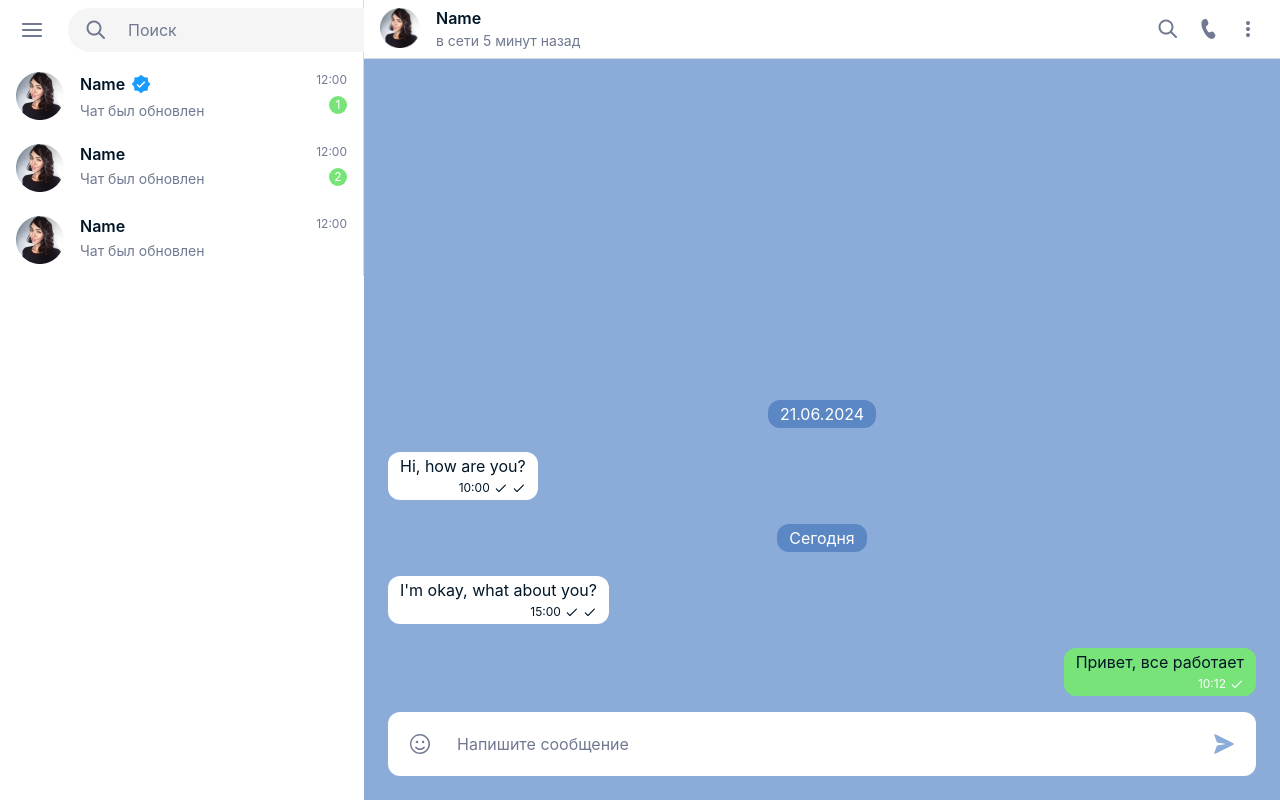
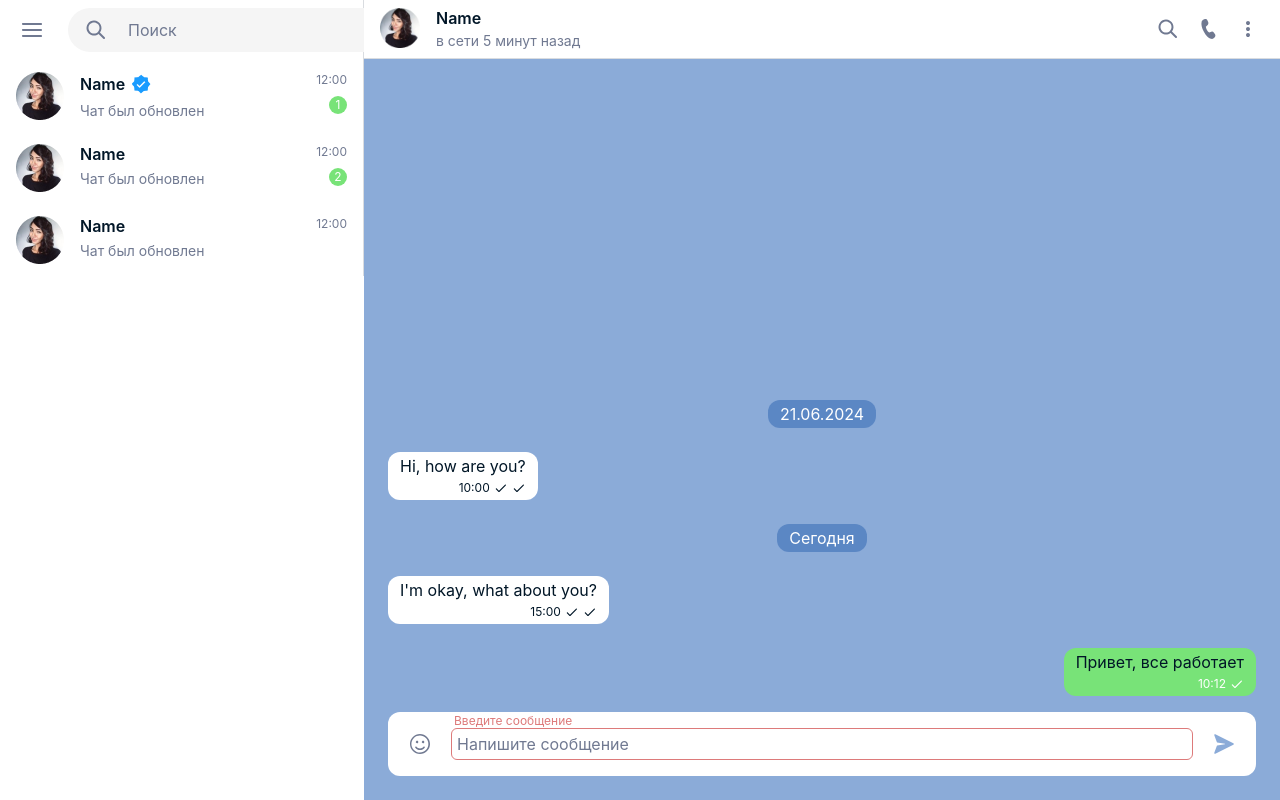
Before and after one commit to UchVuch/pact_chats, a Vue app: page /chat/1 in a window 1280 px wide. Both pictures are taken after a click on the button 1224 px from the left and 744 px from the top of the page. Built offline with nearby package versions, Linux system fonts and the light colour scheme.

Commit message:
feat: added send message and chat max height

```diff
--- a/src/assets/styles/variables.scss
+++ b/src/assets/styles/variables.scss
@@ -5,6 +5,7 @@ $navy-grey: #707991;
 $light-grey: #F5F5F5;
 $white: #ffffff;
 $black: #000000;
+$error: #dd7a7a;
 
 $main-text: $rich-black;
 $secondary-text: $navy-grey;
--- a/src/components/Messages/MessagesList.vue
+++ b/src/components/Messages/MessagesList.vue
@@ -1,50 +1,47 @@
 <script setup>
-import MessagesItem from './MessagesItem.vue';
+import { onUpdated, ref } from 'vue'
+import MessagesItem from './MessagesItem.vue'
 
-const messages = [
-  {
-    id: 1,
-    text: 'Hi, how are you?',
-    time: '10:00',
-    date: 1719007200,
-    status: true,
-    me: false
-  },
-  {
-    id: 2,
-    text: `I'm okay, what about you?`,
-    time: '15:00',
-    date: 1719110800,
-    status: true,
-    me: false
-  },
-  {
-    id: 3,
-    text: 'Привет, все работает',
-    time: '10:12',
-    date: 1719200800,
-    status: false,
-    me: true
+defineProps({
+  messages: {
+    type: Array,
+    required: true
   }
-]
+})
 
 const currentDate = Math.floor(new Date().getTime() / 1000)
 const formatDateRu = (date) => new Date(date * 1000).toLocaleDateString('ru-RU')
+const getDay = (date) => formatDateRu(date).slice(0,2)
+const getDayFromMessage = (message) => formatDateRu(message.date).slice(0,2)
+
+const chat = ref(null)
+const scrollToBottomMessagesList = () => {
+  setTimeout( () => chat.value.scrollTop = chat.value.scrollHeight, 10 )
+}
+onUpdated(() => {
+  scrollToBottomMessagesList()
+})
 </script>
 
 <template>
   <div class="messages">
+    <div class="messages__inner" ref="chat">
       <div v-if="messages.length" class="messages__list">
-      <template v-for="message in messages">
-        <div v-if="formatDateRu(message.date).slice(0,2) === formatDateRu(currentDate).slice(0, 2)" class="messages__chip">
+        <template v-for="(message, index) in messages">
+          <div v-if="index < 1" class="messages__chip">
+            {{ formatDateRu(message.date) }}
+          </div>
+          <template v-else-if="getDay(message.date) !== getDayFromMessage(messages[index - 1])">
+            <div v-if="getDay(message.date) === getDay(currentDate)" class="messages__chip">
               Сегодня
             </div>
-        <div v-if="Number(formatDateRu(currentDate).slice(0, 2) - formatDateRu(message.date).slice(0,2)) === 1" class="messages__chip">
+            <div v-if="Number(getDay(currentDate) - getDay(message.date)) === 1" class="messages__chip">
               Вчера
             </div>
-        <div v-if="Number(formatDateRu(currentDate).slice(0, 2) - formatDateRu(message.date).slice(0,2)) > 1" class="messages__chip">
+            <div v-if="Number(getDay(currentDate) - getDay(message.date)) > 1" class="messages__chip">
               {{ formatDateRu(message.date) }}
             </div>
+          </template>
           <MessagesItem
             :text="message.text"
             :time="message.time"
@@ -59,10 +56,16 @@ const formatDateRu = (date) => new Date(date * 1000).toLocaleDateString('ru-RU')
         </div>
       </div>
     </div>
+  </div>
 </template>
 
 <style lang="scss" scoped>
 .messages {
+  &__inner {
+    max-height: 750px;
+    overflow-y: auto;
+  }
+
   &__chip {
     border-radius: 12px;
     font-size: 16px;
--- a/src/components/ui/InputBar.vue
+++ b/src/components/ui/InputBar.vue
@@ -1,17 +1,39 @@
 <script setup>
+import { ref, watch } from 'vue'
 import ButtonIcon from './ButtonIcon.vue'
 import BaseIcon from '../base/BaseIcon.vue'
 
+const emits = defineEmits(['sendMessage'])
 
+const inputValue = ref('')
+const isSendError = ref(false)
+const sendMessage = () => {
+  if (inputValue.value) {
+    emits('sendMessage', inputValue.value)
+    inputValue.value = ''
+  } else {
+    isSendError.value = true
+  }
+}
+
+watch(inputValue, () => isSendError.value = false)
 </script>
 
 <template>
   <div class="input-bar">
+    <p v-if="isSendError" class="input-bar__error">Введите сообщение</p>
     <ButtonIcon title="emoji">
       <BaseIcon name="emoji" color="#707991" size="24" />
     </ButtonIcon>
-    <input class="input" type="text" placeholder="Напишите сообщение">
-    <ButtonIcon title="send">
+    <input
+      v-model="inputValue"
+      @keyup.enter="sendMessage"
+      class="input"
+      :class="{'input-error': isSendError}"
+      type="text"
+      placeholder="Напишите сообщение"
+    >
+    <ButtonIcon title="send" @click="sendMessage">
       <BaseIcon name="send" color="#8BABD8" />
     </ButtonIcon>
   </div>
@@ -20,16 +42,30 @@ import BaseIcon from '../base/BaseIcon.vue'
 <style lang="scss" scoped>
 .input-bar {
   border-radius: 12px;
+  position: relative;
   display: flex;
   align-items: center;
   justify-content: space-between;
   gap: 16px;
   background-color: $white;
   padding: 16px;
+
+  &__error {
+    position: absolute;
+    top: 0;
+    left: 66px;
+    font-size: 12px;
+    color: $error;
+  }
+}
+
+.input-error {
+  outline: 1px solid $error;
 }
 
 .input {
   border: none;
+  border-radius: 5px;
   flex-grow: 1;
   color: $rich-black;
   padding: 5px;
--- a/src/views/ChatView.vue
+++ b/src/views/ChatView.vue
@@ -1,9 +1,46 @@
 <script setup>
+import { ref } from 'vue'
 import ChatList from '../components/Chat/ChatList.vue'
 import TopBar from '../components/ui/TopBar.vue'
 import MessagesList from '../components/Messages/MessagesList.vue'
 import InputBar from '../components/ui/InputBar.vue'
 
+const messages = ref([
+  {
+    id: 1,
+    text: 'Hi, how are you?',
+    time: '10:00',
+    date: 1719007200,
+    status: true,
+    me: false
+  },
+  {
+    id: 2,
+    text: `I'm okay, what about you?`,
+    time: '15:00',
+    date: 1719110800,
+    status: true,
+    me: false
+  },
+  {
+    id: 3,
+    text: 'Привет, все работает',
+    time: '10:12',
+    date: 1719190800,
+    status: false,
+    me: true
+  }
+])
+const sendNewMessage = (text) => {
+  messages.value.push({
+    id: messages.value.length + 1,
+    text,
+    time: '10:00',
+    date: Math.floor(new Date().getTime() / 1000),
+    status: false,
+    me: messages.value.length % 2 ? true : false
+  })
+}
 </script>
 
 <template>
@@ -13,8 +50,8 @@ import InputBar from '../components/ui/InputBar.vue'
       <TopBar/>
       <div class="chat__content">
         <div class="chat__content-inner">
-          <MessagesList class="chat__list"/>
-          <InputBar/>
+          <MessagesList class="chat__list" :messages="messages"/>
+          <InputBar @send-message="sendNewMessage"/>
         </div>
       </div>
     </div>
@@ -30,20 +67,25 @@ import InputBar from '../components/ui/InputBar.vue'
 }
 
 .chat {
-  flex-grow: 1;
   display: flex;
   flex-direction: column;
 
   &__content {
     flex-grow: 1;
     display: flex;
+    flex-direction: column;
+    justify-content: flex-end;
     background-color: $iceberg-blue;
     padding: 24px;
   }
 
   &__content-inner {
+    flex-grow: 1;
     width: 100%;
     align-self: flex-end;
+    display: flex;
+    flex-direction: column;
+    justify-content: flex-end;
   }
 
   &__list {
```
Lines whose indentation alone changed are shown as unchanged.
